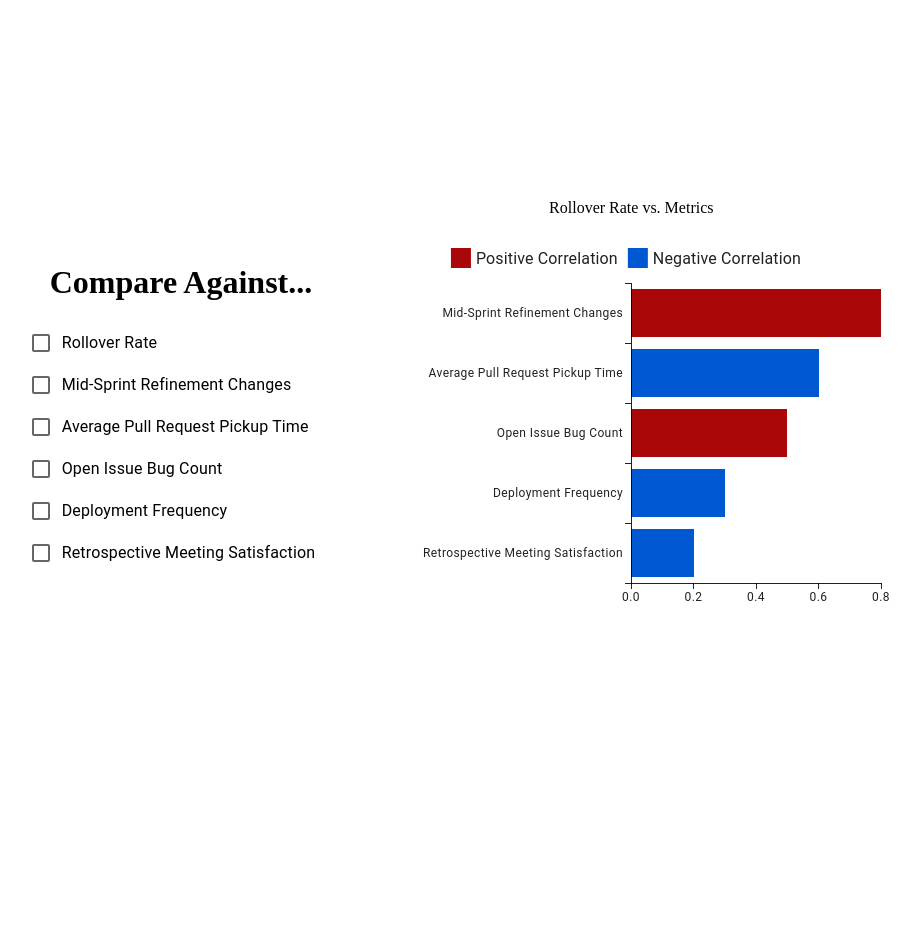
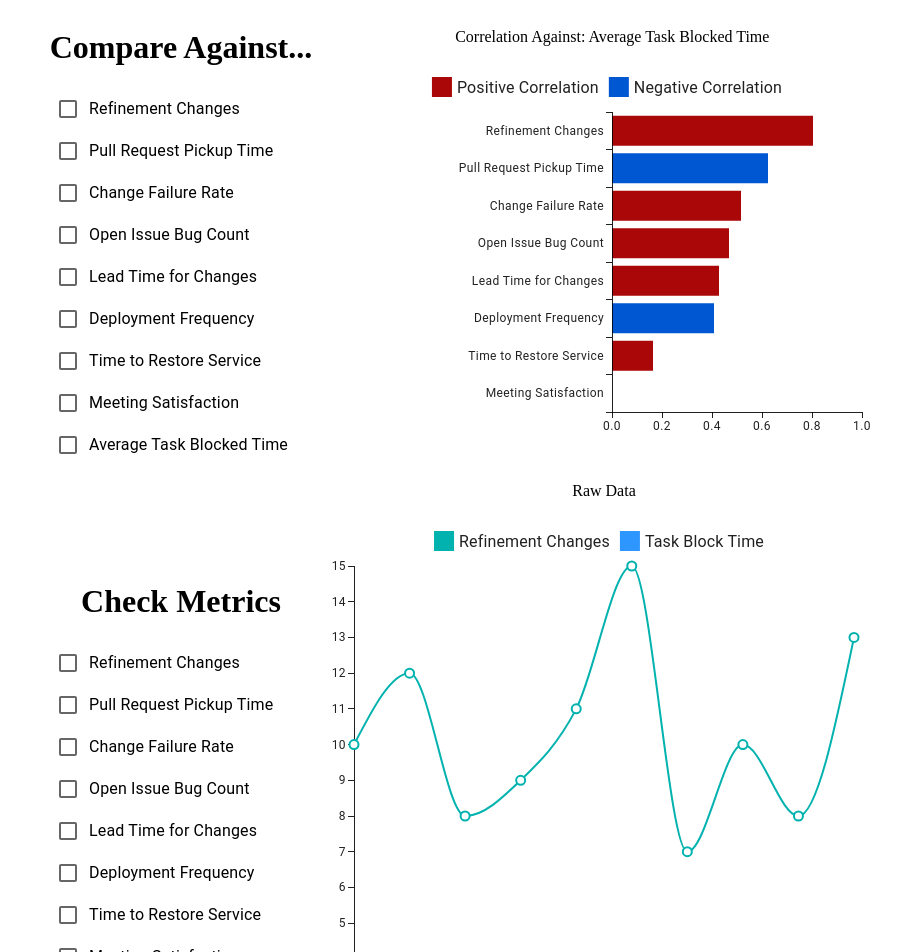
Before and after one commit to jwong236/EnterpriseMetricAnalysisTool, a React (Vite) app: page / in a window 1280 px wide. Shown: the top 952 px of the page, without its empty margins (159-1079 px from the left). Before the commit the page ends 816 px from the top, so only its background shows below. Built offline with nearby package versions, Linux system fonts and the light colour scheme.

Commit message:
Added line chart

```diff
--- a/src/App.css
+++ b/src/App.css
@@ -2,11 +2,16 @@ body {
   background-color: #FFFFFFD9;
 }
 
-.chart-container {
+.bar-chart-container {
   display: flex;
   justify-content: center;
   align-items: center;
-  height: 100vh;
+}
+
+.line-chart-container {
+  display: flex;
+  justify-content: center;
+  align-items: center;
 }
 
 .chart {
--- a/src/App.jsx
+++ b/src/App.jsx
@@ -1,32 +1,48 @@
 import './App.css';
 // import {Bargraph} from './components';
 import {BarChart} from '@mui/x-charts/BarChart';
-import {FormGroup} from '@mui/material';
-import {FormControlLabel} from '@mui/material';
-import {Checkbox} from '@mui/material';
+import {LineChart} from '@mui/x-charts/LineChart';
+import {FormGroup, FormControlLabel, Checkbox} from '@mui/material';
 
-let dataset = [
-  {
-    metric: "Deployment Frequency",
-    negative_correlation: 0.3
-  },
-  {
-    metric: "Open Issue Bug Count",
-    positive_correlation: 0.5
-  },
-  {
-    metric: "Average Pull Request Pickup Time",
-    negative_correlation: 0.6
-  },
-  {
-    metric: "Retrospective Meeting Satisfaction",
-    negative_correlation: 0.2
-  },
-  {
-    metric: "Mid-Sprint Refinement Changes",
-    positive_correlation: 0.8
+let raw_data = {
+  'Deployment Frequency': [15, 12, 18, 20, 17, 14, 22, 19, 16, 21],
+  'Lead Time for Changes': [3, 4, 2, 5, 3, 4, 6, 2, 3, 5],
+  'Change Failure Rate': [0.1, 0.2, 0.05, 0.15, 0.1, 0.25, 0.2, 0.1, 0.15, 0.05],
+  'Time to Restore Service': [4, 6, 2, 5, 4, 3, 7, 4, 3, 5],
+  'Open Issue Bug Count': [25, 30, 20, 22, 28, 26, 18, 24, 29, 23],
+  'Pull Request Pickup Time': [2, 1, 3, 2, 1, 2, 4, 3, 2, 1],
+  'Refinement Changes': [10, 12, 8, 9, 11, 15, 7, 10, 8, 13],
+  'Task Block Time': [2, 3, 1, 2, 3, 4, 2, 1, 2, 3],
+  'Meeting Satisfaction': [4, 3, 5, 4, 3, 5, 4, 3, 5, 4]
+}
+
+// function toJSON(data){
+//   let ret = []
+//   for (let key in data){
+//     ret.push({metric: key, values: data[key]})
+//   }
+//   return ret;
+// }
+
+// raw_data = toJSON(raw_data);
+
+let correlations = [
+  ['Deployment Frequency',       -0.409392],
+  ['Lead Time for Changes',       0.429082],
+  ['Change Failure Rate',         0.516650],
+  ['Time to Restore Service',     0.164581],
+  ['Open Issue Bug Count',        0.466147],
+  ['Pull Request Pickup Time',   -0.624221],
+  ['Refinement Changes',          0.802181],
+  ['Meeting Satisfaction',        0.000000]
+]
+
+let dataset = correlations.map((metric) => {
+  if ( metric[1] < 0 ){
+    return {metric: metric[0], negative_correlation: -metric[1]}
   }
-]
+  return {metric: metric[0], positive_correlation: metric[1]}
+});
 
 dataset = dataset.sort((a, b) => {
   let aval = a.hasOwnProperty('positive_correlation') ? a.positive_correlation : a.negative_correlation;
@@ -43,18 +59,36 @@ const checkboxes = dataset.map((data) => {
   return <FormControlLabel control={<Checkbox />} label={data.metric} />
 })
 
+// [`Deployment Frequency`,
+//                 `Lead Time for Changes`,
+//                 `Change Failure Rate`,
+//                 `Time to Restore Service`,
+//                 `Open Issue Bug Count`,
+//                 `Pull Request Pickup Time`,
+//                 `Refinement Changes`,
+//                 `Task Block Time`,
+//                 `Meeting Satisfaction`]
+
+const include = [`Refinement Changes`,
+                `Task Block Time`]
+
+const get_series = include.map((metric) => {
+  return {label: metric, data: raw_data[metric]}
+})
+
 function App() {
   return (
-    <div class="chart-container">
+    <>
+    <div class="bar-chart-container">
       <div class="chart">
         <h1>Compare Against...</h1>
         <FormGroup>
-        <FormControlLabel control={<Checkbox />} label="Rollover Rate" />
         {checkboxes}
+        <FormControlLabel control={<Checkbox />} label="Average Task Blocked Time" />
         </FormGroup>
       </div>
       <div class="chart">
-        <p>Rollover Rate vs. Metrics</p>
+        <p>Correlation Against: Average Task Blocked Time</p>
         <BarChart
           dataset={dataset}
           yAxis={[{ scaleType: 'band', dataKey: 'metric' }]}
@@ -67,6 +101,26 @@ function App() {
         />
       </div>
     </div>
+    <div class="line-chart-container">
+      <div class="chart">
+        <h1>Check Metrics</h1>
+        <FormGroup>
+        {checkboxes}
+        <FormControlLabel control={<Checkbox />} label="Average Task Blocked Time" />
+        </FormGroup>
+      </div>
+      <div class="chart">
+        <p>Raw Data</p>
+        <LineChart
+          xAxis={[{data: [1, 2, 3, 4, 5, 6, 7, 8, 9, 10], label: 'Sprint Number'}]}
+          series={get_series}
+          layout="horizontal"
+          height={600}
+          width={600}
+        />
+      </div>
+    </div>
+    </>
   )
 }
 
```
